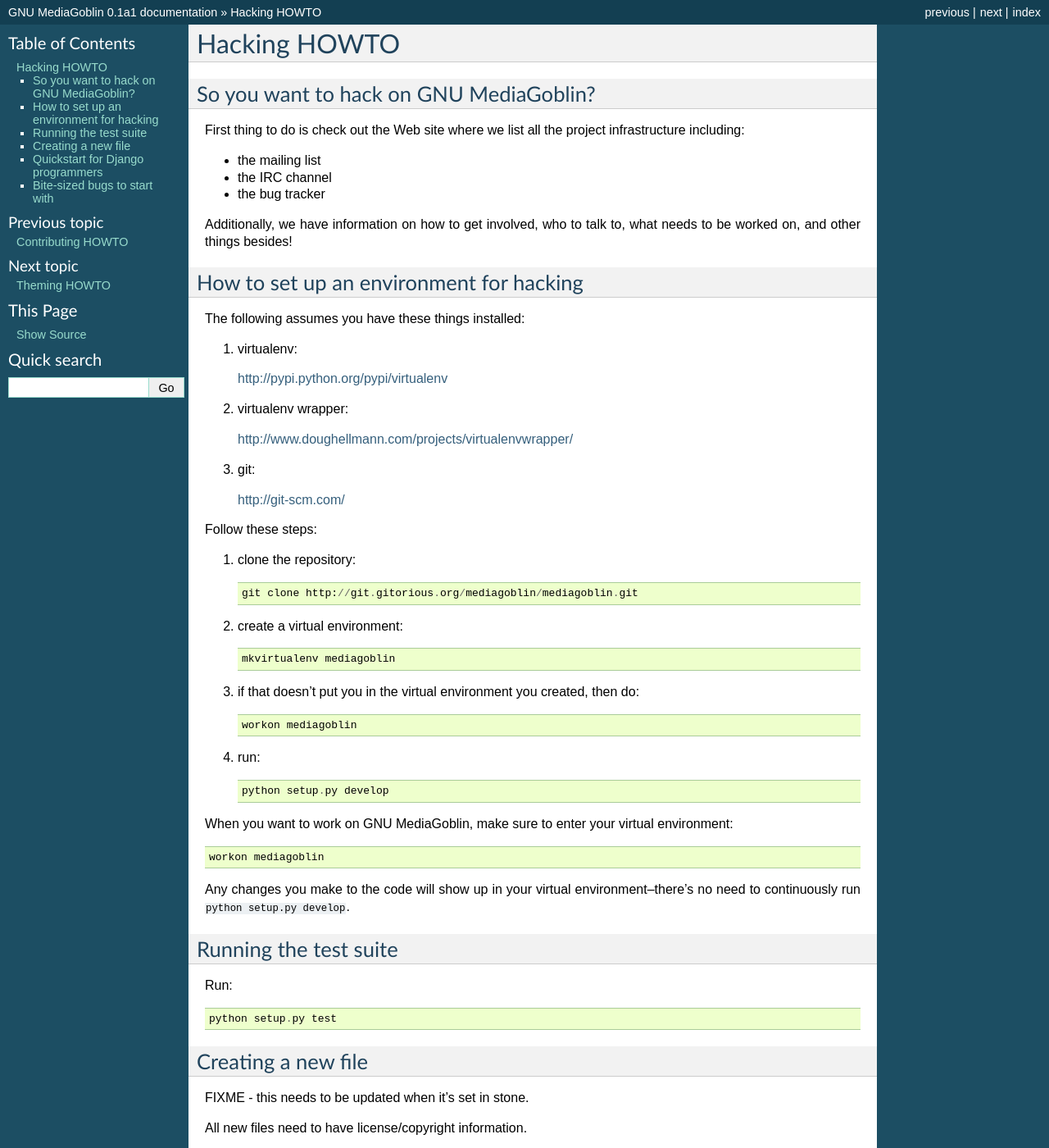
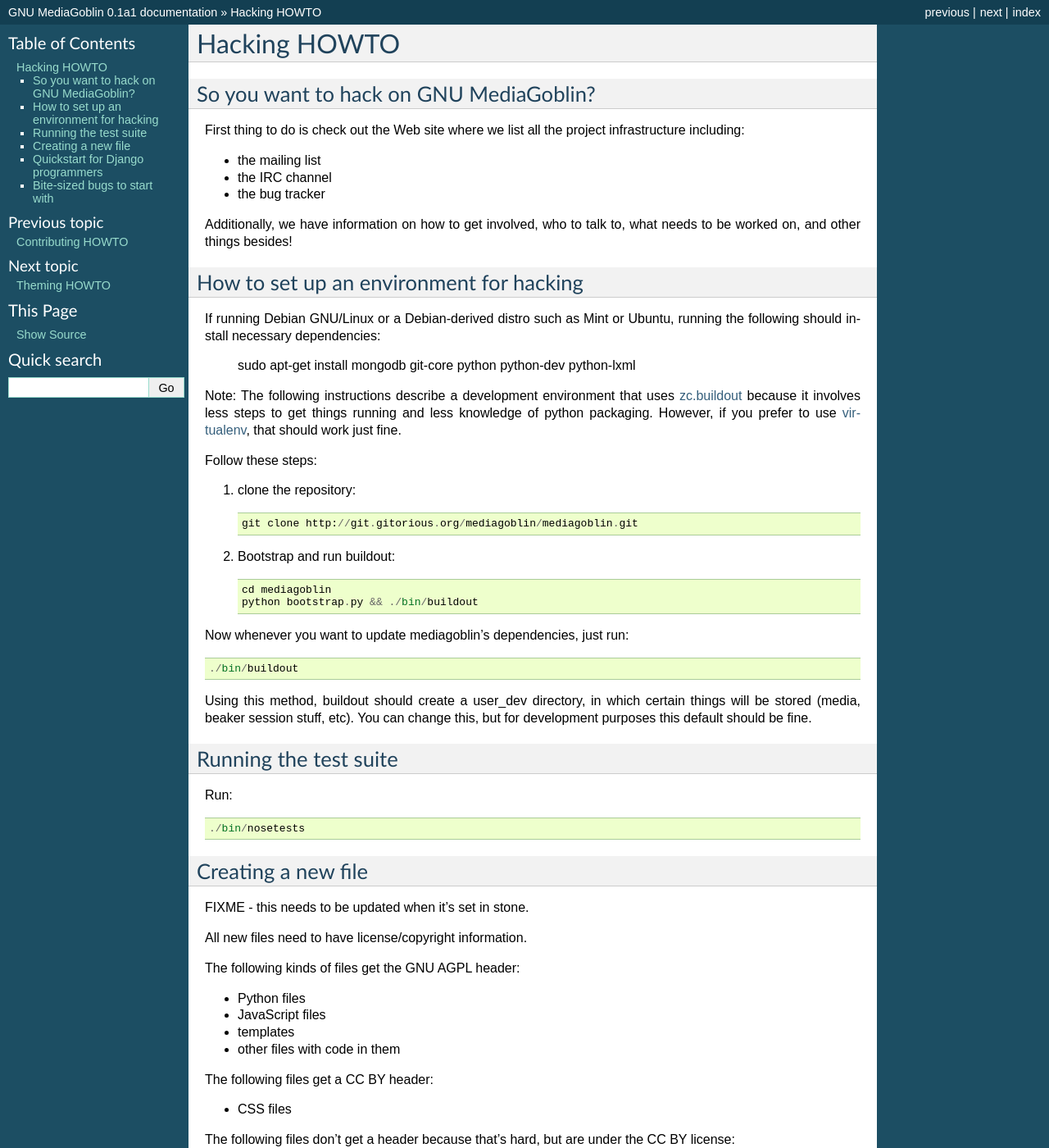
Before and after one commit to jparyani/mediagoblin, a Sphinx documentation site: the page built from docs/hackinghowto.rst, in a window 1280 px wide and 1400 px high. Shown: the whole window at 82% size. Built offline with Sphinx 7.4.7, drawn with Linux system fonts in a browser that asks for light colours.

Commit message:
Updated hackinghowto.rst with info on how to use the new buildout stuff.

```diff
--- a/docs/hackinghowto.rst
+++ b/docs/hackinghowto.rst
@@ -22,20 +22,17 @@
 How to set up an environment for hacking
 ========================================
 
-The following assumes you have these things installed:
+If running Debian GNU/Linux or a Debian-derived distro such as Mint or
+Ubuntu, running the following should install necessary dependencies:
 
-1. virtualenv:
+   sudo apt-get install mongodb git-core python python-dev python-lxml
 
-   http://pypi.python.org/pypi/virtualenv
-
-2. virtualenv wrapper:
-
-   http://www.doughellmann.com/projects/virtualenvwrapper/
-
-3. git:
-
-   http://git-scm.com/
-
+Note: The following instructions describe a development environment
+that uses `zc.buildout <http://www.buildout.org/>`_ because it
+involves less steps to get things running and less knowledge of python
+packaging.  However, if you prefer to use
+`virtualenv <http://pypi.python.org/pypi/virtualenv>`_,
+that should work just fine.
 
 Follow these steps:
 
@@ -43,28 +40,20 @@
 
       git clone http://git.gitorious.org/mediagoblin/mediagoblin.git
 
-2. create a virtual environment::
+2. Bootstrap and run buildout::
 
-      mkvirtualenv mediagoblin
+      cd mediagoblin
+      python bootstrap.py && ./bin/buildout
 
-3. if that doesn't put you in the virtual environment you created,
-   then do::
+Now whenever you want to update mediagoblin's dependencies, just run::
 
-      workon mediagoblin
-
-4. run::
-
-      python setup.py develop
+      ./bin/buildout
 
 
-When you want to work on GNU MediaGoblin, make sure to enter your
-virtual environment::
-
-    workon mediagoblin
-
-Any changes you make to the code will show up in your virtual
-environment--there's no need to continuously run ``python setup.py
-develop``.
+Using this method, buildout should create a user_dev directory, in
+which certain things will be stored (media, beaker session stuff,
+etc).  You can change this, but for development purposes this default
+should be fine.
 
 
 Running the test suite
@@ -72,7 +61,7 @@
 
 Run::
 
-    python setup.py test
+      ./bin/nosetests
 
 
 Creating a new file
```
